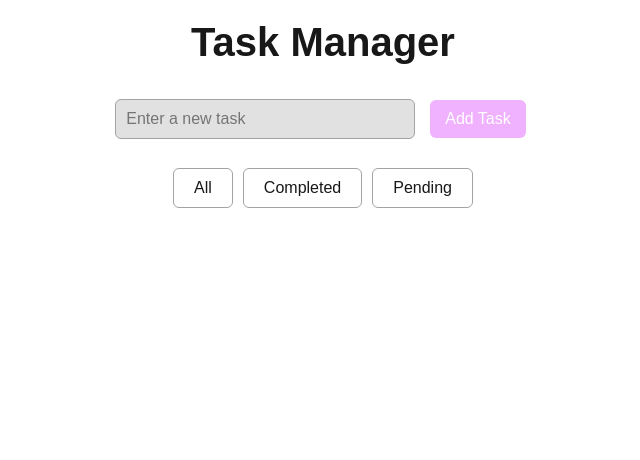
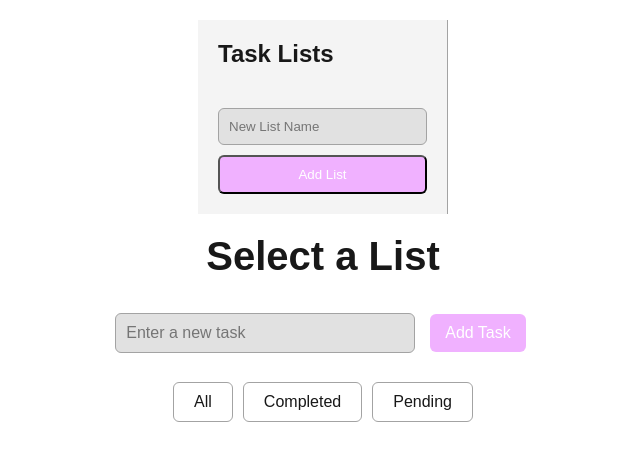
Before and after one commit to EduardoMV/SecondPartial, a Next.js app: page / in a window 1280 px wide. Shown: the top 460 px of the page, without its empty margins (317-957 px from the left). Built offline with nearby package versions, Linux system fonts and the light colour scheme.

Commit message:
anadir listas de varias tareas

```diff
--- a/src/components/TaskManager/taskManager.module.scss
+++ b/src/components/TaskManager/taskManager.module.scss
@@ -15,6 +15,71 @@ $border-color: #a3a3a3;
     color: #181818;
     margin-bottom: 30px;
     font-size: 2.5rem;
+  }
+
+  .sidebar {
+    width: 250px;
+    padding: 20px;
+    background-color: #f4f4f4;
+    border-right: 1px solid $border-color;
+
+    h2 {
+      font-size: 1.5rem;
+      margin-bottom: 20px;
+      color: #181818;
+    }
+
+    ul {
+      list-style: none;
+      padding: 0;
+
+      li {
+        padding: 10px;
+        margin-bottom: 10px;
+        background-color: #fff;
+        border-radius: 6px;
+        cursor: pointer;
+        border: 1px solid $border-color;
+
+        &:hover {
+          background-color: $hover-color;
+        }
+
+        &.selectedList {
+          background-color: $primary-color;
+          color: white;
+        }
+      }
+    }
+
+    .input {
+      width: 100%;
+      padding: 10px;
+      margin-top: 20px;
+      border-radius: 6px;
+      border: 1px solid $border-color;
+      background-color: #e1e1e1;
+      color: black;
+    }
+
+    .button {
+      width: 100%;
+      padding: 10px;
+      margin-top: 10px;
+      background-color: $primary-color;
+      color: white;
+      border-radius: 6px;
+      cursor: pointer;
+
+      &:hover {
+        background-color: $hover-color;
+      }
+    }
+  }
+
+  .taskManager {
+    flex: 1;
+    padding: 20px;
   }
 
   .taskInput {
@@ -177,4 +242,5 @@ $border-color: #a3a3a3;
       opacity: 0.6;
     }
   }
+
 }
--- a/src/components/TaskManager/taskManager.tsx
+++ b/src/components/TaskManager/taskManager.tsx
@@ -10,67 +10,164 @@ interface Task {
   isEditing: boolean;
 }
 
+interface TaskList {
+  id: number;
+  name: string;
+  tasks: Task[];
+}
+
 const TaskManager = () => {
-  const [tasks, setTasks] = useState<Task[]>([]);
+  const [taskLists, setTaskLists] = useState<TaskList[]>([]);
+  const [selectedListId, setSelectedListId] = useState<number | null>(null);
   const [newTask, setNewTask] = useState<string>('');
+  const [newListName, setNewListName] = useState<string>('');
   const [filter, setFilter] = useState<'all' | 'completed' | 'pending'>('all');
 
+  // Función para agregar una nueva lista de tareas
+  const addTaskList = () => {
+    if (newListName.trim()) {
+      setTaskLists([
+        ...taskLists,
+        { id: Date.now(), name: newListName, tasks: [] },
+      ]);
+      setNewListName('');
+    }
+  };
+
+  // Función para cambiar la lista seleccionada
+  const selectTaskList = (id: number) => {
+    setSelectedListId(id);
+  };
+
+  // Obtener la lista seleccionada
+  const selectedTaskList = taskLists.find(list => list.id === selectedListId);
+
+  // Función para agregar una nueva tarea a la lista seleccionada
   const addTask = () => {
-    if (newTask.trim()) {
-      setTasks([...tasks, { id: Date.now(), text: newTask, completed: false, isEditing: false }]);
+    if (newTask.trim() && selectedListId !== null) {
+      setTaskLists(taskLists.map(list =>
+        list.id === selectedListId
+          ? {
+              ...list,
+              tasks: [
+                ...list.tasks,
+                { id: Date.now(), text: newTask, completed: false, isEditing: false }
+              ]
+            }
+          : list
+      ));
       setNewTask('');
     }
   };
 
-  const handleKeyDown = (e: React.KeyboardEvent) => {
-    if (e.key === 'Enter') {
-      addTask();
-    }
-  };
-
-  const enableEditing = (id: number) => {
-    setTasks(tasks.map(task => (task.id === id ? { ...task, isEditing: true } : task)));
-  };
-
-  const saveTask = (id: number, newText: string) => {
-    const updatedTasks = tasks.map(task =>
-      task.id === id ? { ...task, text: newText, isEditing: false } : task
-    );
-    setTasks(updatedTasks);
-  };
-
-  const cancelEditing = (id: number) => {
-    setTasks(tasks.map(task => (task.id === id ? { ...task, isEditing: false } : task)));
-  };
-
-  const deleteTask = (id: number) => {
-    const updatedTasks = tasks.filter(task => task.id !== id);
-    setTasks(updatedTasks);
-  };
-
-  const toggleCompletion = (id: number) => {
-    const updatedTasks = tasks.map(task =>
-      task.id === id ? { ...task, completed: !task.completed } : task
-    );
-    setTasks(updatedTasks);
-  };
-
-  const filteredTasks = tasks.filter(task => {
+  // Filtrar las tareas de la lista seleccionada según el estado
+  const filteredTasks = selectedTaskList?.tasks.filter(task => {
     if (filter === 'completed') return task.completed;
     if (filter === 'pending') return !task.completed;
     return true;
-  });
+  }) || [];
+
+  // Función para habilitar la edición de una tarea
+  const enableEditing = (listId: number, taskId: number) => {
+    setTaskLists(taskLists.map(list =>
+      list.id === listId
+        ? {
+            ...list,
+            tasks: list.tasks.map(task =>
+              task.id === taskId ? { ...task, isEditing: true } : task
+            )
+          }
+        : list
+    ));
+  };
+
+  // Función para guardar una tarea editada
+  const saveTask = (listId: number, taskId: number, newText: string) => {
+    setTaskLists(taskLists.map(list =>
+      list.id === listId
+        ? {
+            ...list,
+            tasks: list.tasks.map(task =>
+              task.id === taskId ? { ...task, text: newText, isEditing: false } : task
+            )
+          }
+        : list
+    ));
+  };
+
+  // Función para cancelar la edición de una tarea
+  const cancelEditing = (listId: number, taskId: number) => {
+    setTaskLists(taskLists.map(list =>
+      list.id === listId
+        ? {
+            ...list,
+            tasks: list.tasks.map(task =>
+              task.id === taskId ? { ...task, isEditing: false } : task
+            )
+          }
+        : list
+    ));
+  };
+
+  // Función para eliminar una tarea
+  const deleteTask = (listId: number, taskId: number) => {
+    setTaskLists(taskLists.map(list =>
+      list.id === listId
+        ? {
+            ...list,
+            tasks: list.tasks.filter(task => task.id !== taskId)
+          }
+        : list
+    ));
+  };
+
+  // Función para cambiar el estado de completado de una tarea
+  const toggleCompletion = (listId: number, taskId: number) => {
+    setTaskLists(taskLists.map(list =>
+      list.id === listId
+        ? {
+            ...list,
+            tasks: list.tasks.map(task =>
+              task.id === taskId ? { ...task, completed: !task.completed } : task
+            )
+          }
+        : list
+    ));
+  };
 
   return (
     <div className={styles.container}>
-      <h1 className={styles.title}>Task Manager</h1>
+      <div className={styles.sidebar}>
+        <h2>Task Lists</h2>
+        <ul>
+          {taskLists.map(list => (
+            <li
+              key={list.id}
+              className={selectedListId === list.id ? styles.selectedList : ''}
+              onClick={() => selectTaskList(list.id)}
+            >
+              {list.name}
+            </li>
+          ))}
+        </ul>
+        <input
+          type="text"
+          placeholder="New List Name"
+          value={newListName}
+          onChange={(e) => setNewListName(e.target.value)}
+          className={styles.input}
+        />
+        <button onClick={addTaskList} className={styles.button}>Add List</button>
+      </div>
+
+      <div className={styles.taskManager}>
+        <h1>{selectedTaskList?.name || 'Select a List'}</h1>
         <div className={styles.taskInput}>
           <input
             type="text"
             placeholder="Enter a new task"
             value={newTask}
             onChange={(e) => setNewTask(e.target.value)}
-          onKeyDown={handleKeyDown}
             className={styles.input}
           />
           <button onClick={addTask} className={styles.button}>Add Task</button>
@@ -90,26 +187,27 @@ const TaskManager = () => {
                   <input
                     type="text"
                     value={task.text}
-                  onChange={(e) => saveTask(task.id, e.target.value)}
+                    onChange={(e) => saveTask(selectedListId!, task.id, e.target.value)}
                     className={styles.input}
                   />
-                <button onClick={() => saveTask(task.id, task.text)} className={styles.button}>Save</button>
-                <button onClick={() => cancelEditing(task.id)} className={styles.button}>Cancel</button>
+                  <button onClick={() => saveTask(selectedListId!, task.id, task.text)} className={styles.button}>Save</button>
+                  <button onClick={() => cancelEditing(selectedListId!, task.id)} className={styles.button}>Cancel</button>
                 </>
               ) : (
                 <>
                   <span>{task.text}</span>
-                <button onClick={() => enableEditing(task.id)} className={styles['button-edit']}>Edit</button>
-                <button onClick={() => toggleCompletion(task.id)} className={styles['button-complete']}>
+                  <button onClick={() => enableEditing(selectedListId!, task.id)} className={styles['button-edit']}>Edit</button>
+                  <button onClick={() => toggleCompletion(selectedListId!, task.id)} className={styles['button-complete']}>
                     {task.completed ? 'Mark as Pending' : 'Mark as Completed'}
                   </button>
-                <button onClick={() => deleteTask(task.id)} className={styles['button-delete']}>Delete</button>
+                  <button onClick={() => deleteTask(selectedListId!, task.id)} className={styles['button-delete']}>Delete</button>
                 </>
               )}
             </li>
           ))}
         </ul>
       </div>
+    </div>
   );
 };
 
```
Lines whose indentation alone changed are shown as unchanged.
